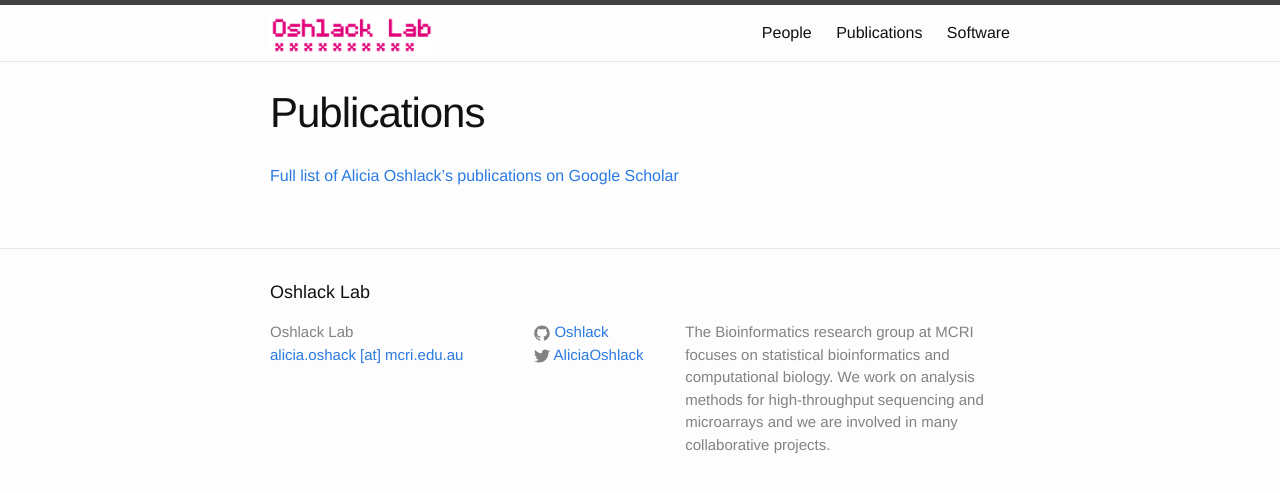
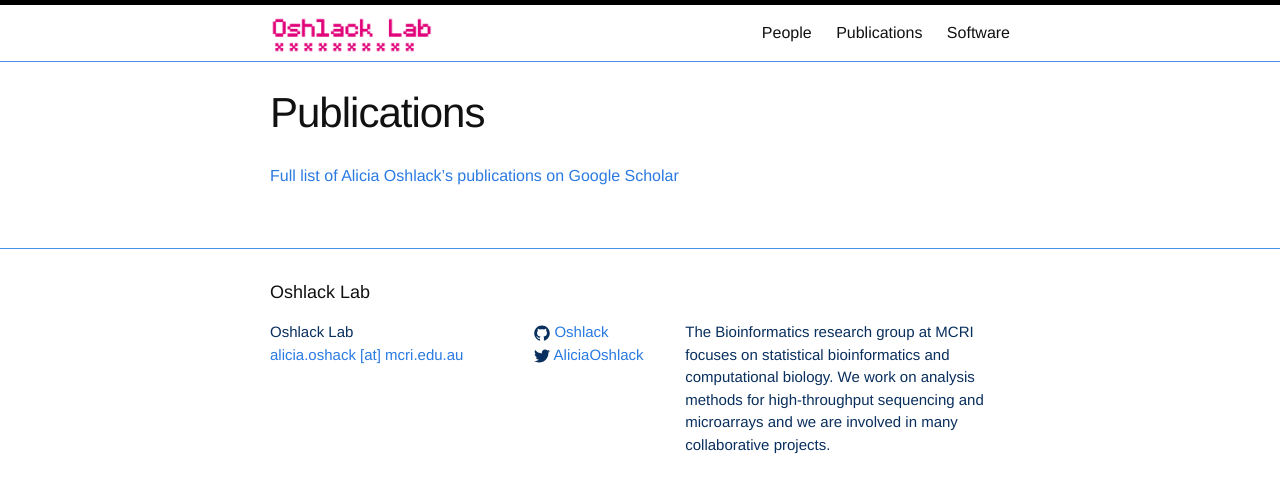
Before and after one commit to Oshlack/oshlack.github.io, a Jekyll site: the page built from publications.md, in a window 1280 px wide. Shown: the top 493 px of the page. Built offline with Jekyll 4.4.1, drawn with Linux system fonts in a browser that asks for light colours.

Commit message:
Adjust CSS and add favicon

```diff
--- a/_includes/head.html
+++ b/_includes/head.html
@@ -9,4 +9,12 @@
   <link rel="stylesheet" href="{{ "/css/main.css" | prepend: site.baseurl }}">
   <link rel="canonical" href="{{ page.url | replace:'index.html','' | prepend: site.baseurl | prepend: site.url }}">
   <link rel="alternate" type="application/rss+xml" title="{{ site.title }}" href="{{ "/feed.xml" | prepend: site.baseurl | prepend: site.url }}" />
+
+  <link rel="apple-touch-icon" sizes="76x76" href="/images/favicon/apple-touch-icon.png">
+  <link rel="icon" type="image/png" sizes="32x32" href="/images/favicon/favicon-32x32.png">
+  <link rel="icon" type="image/png" sizes="16x16" href="/images/favicon/favicon-16x16.png">
+  <link rel="manifest" href="/images/favicon/site.webmanifest">
+  <link rel="mask-icon" href="/images/favicon/safari-pinned-tab.svg" color="#5bbad5">
+  <meta name="msapplication-TileColor" content="#da532c">
+  <meta name="theme-color" content="#ffffff">
 </head>
--- a/css/main.scss
+++ b/css/main.scss
@@ -14,10 +14,10 @@
 $spacing-unit:     30px;
 
 $text-color:       #111;
-$background-color: #fdfdfd;
+$background-color: #ffffff;
 $brand-color:      #2a7ae2;
 
-$grey-color:       #828282;
+$grey-color:       #092F5E;
 $grey-color-light: lighten($grey-color, 40%);
 $grey-color-dark:  darken($grey-color, 25%);
 
```
Also changed, not shown: images/favicon/browserconfig.xml (added, +9 -0 lines), images/favicon.png (added), images/favicon/android-chrome-96x96.png (added), images/favicon/apple-touch-icon.png (added), images/favicon/favicon-16x16.png (added), images/favicon/favicon-32x32.png (added), images/favicon/favicon.ico (added), images/favicon/mstile-150x150.png (added), images/favicon/safari-pinned-tab.svg (added), images/favicon/site.webmanifest (added).
